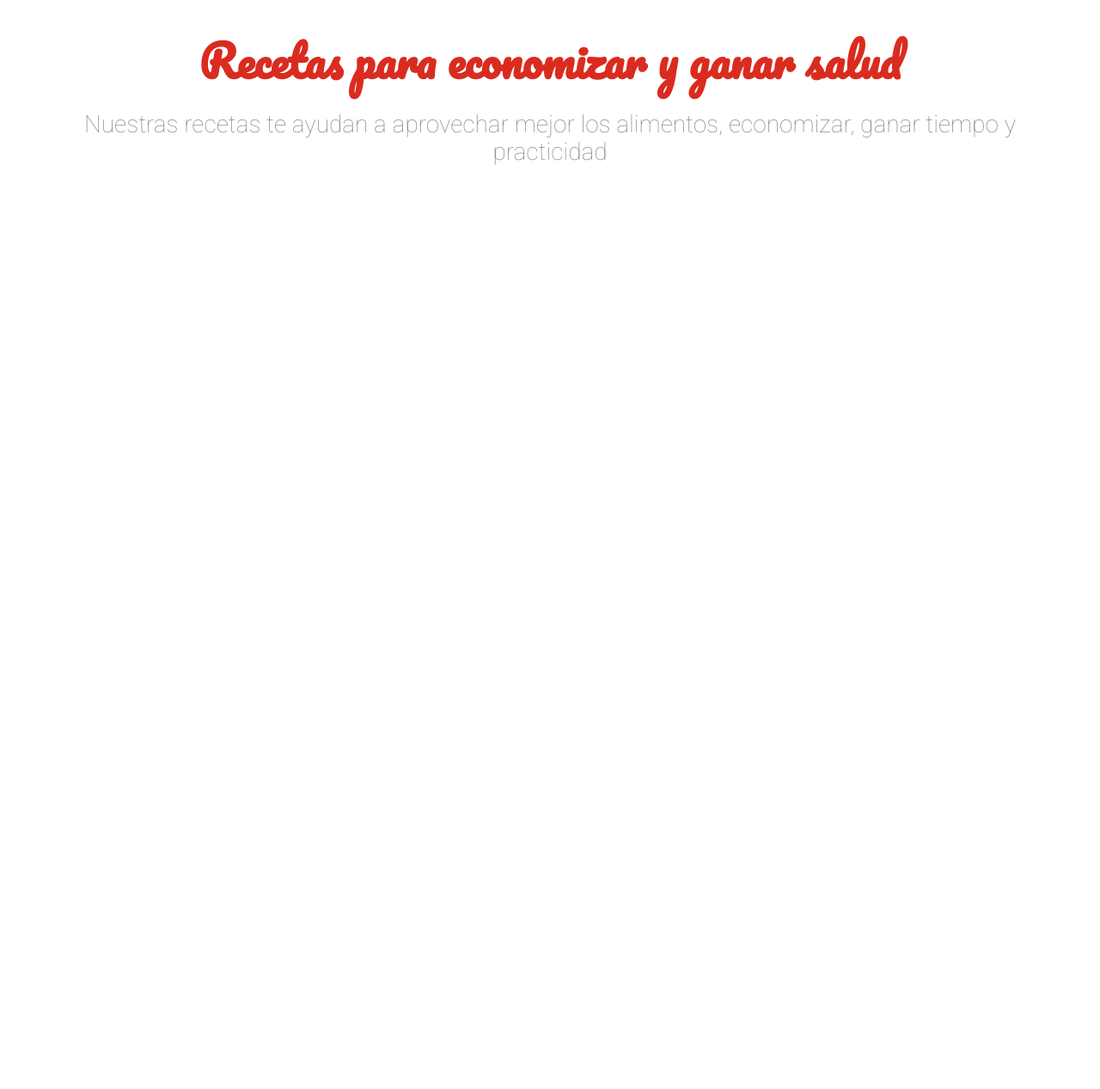
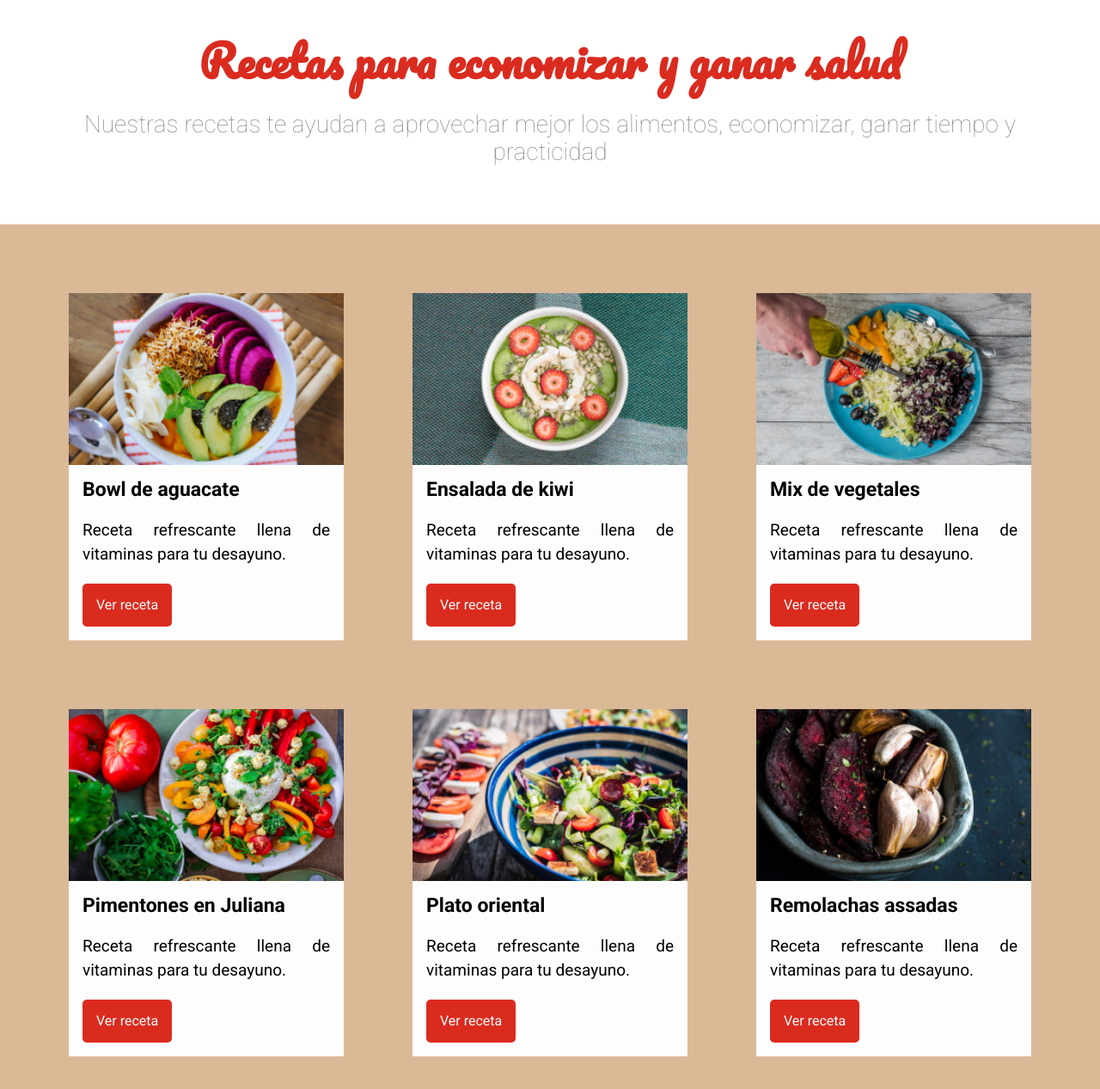
Before and after one commit to julio7173/Front_End-ONE-AluraLatam-G5, a plain HTML site: page index.html in a window 1280 px wide. Shown: the part 794-2061 px from the top of the page at 86% size. Before the commit the page ends 1055 px from the top, so only its background shows below. Drawn offline with Linux system fonts and the light colour scheme.

Commit message:
Sección Recetas: Atomic Design

```diff
--- /dev/null
+++ b/assets/css/receta/receta-boton.css
@@ -0,0 +1,13 @@
+.receta__boton{
+    background: #DA2B1F;
+    border: none;
+    border-radius: 5px;
+    color: #fdfdfd;
+    padding: 1rem;
+    transition: all .5s ease-in-out;
+}
+
+.receta__boton:hover{
+    cursor: pointer;
+    background: #9F1010;
+}
--- /dev/null
+++ b/assets/css/receta/receta-contenido.css
@@ -0,0 +1,3 @@
+.receta__contenido{
+    padding: 1rem;
+}
--- /dev/null
+++ b/assets/css/receta/receta-descripcion.css
@@ -0,0 +1,5 @@
+.receta__descripcion{
+    font-size: 1.1875rem;
+    line-height: 1.5;
+    text-align: justify;
+}
--- /dev/null
+++ b/assets/css/receta/receta-imagen.css
@@ -0,0 +1,3 @@
+.receta__imagen{
+    height: 200px;
+}
--- /dev/null
+++ b/assets/css/receta/receta-titulo.css
@@ -0,0 +1,3 @@
+.receta__titulo{
+    font-size: 1.4375rem;
+}
--- /dev/null
+++ b/assets/css/receta/receta.css
@@ -0,0 +1,14 @@
+.receta{
+    background: #fdfdfd;
+    display: flex;
+    flex-direction: column;
+    margin-bottom: 5rem;
+    margin-right: 5rem;
+    width: calc(33.3333333% - 5rem);
+    transition: all 0.5s ease-in-out;
+}
+
+.receta:hover{
+    font-size: 1.1625rem;
+    transform: scale(1.15rem);
+}
--- /dev/null
+++ b/assets/css/recetas.css
@@ -0,0 +1,6 @@
+.recetas{
+    background: #dab997;
+    display: flex;
+    flex-wrap: wrap;
+    padding: 5rem 0 0 5rem;
+}
--- a/index.html
+++ b/index.html
@@ -20,6 +20,13 @@
         <link rel="stylesheet" href="assets/css/sobre/sobre.css">
         <link rel="stylesheet" href="assets/css/sobre/sobre-titulo.css">
         <link rel="stylesheet" href="assets/css/sobre/sobre-descripcion.css">
+        <link rel="stylesheet" href="assets/css/recetas.css">
+        <link rel="stylesheet" href="assets/css/receta/receta.css">
+        <link rel="stylesheet" href="assets/css/receta/receta-imagen.css">
+        <link rel="stylesheet" href="assets/css/receta/receta-contenido.css">
+        <link rel="stylesheet" href="assets/css/receta/receta-titulo.css">
+        <link rel="stylesheet" href="assets/css/receta/receta-descripcion.css">
+        <link rel="stylesheet" href="assets/css/receta/receta-boton.css">
     </head>
 
     <body>
@@ -52,6 +59,56 @@
                 <h2 class="sobre__titulo"> Recetas para economizar y ganar salud </h2>
                 <p class="sobre__descripcion"> Nuestras recetas te ayudan a aprovechar mejor los alimentos, economizar, ganar tiempo y practicidad </p>
             </section>
+            <section class="recetas">
+                <div class="receta">
+                  <img class="receta__imagen" alt="bol de aguacate" src="./assets/img/recetas/ensalada-de-frutas.jpg" />
+                  <div class="receta__contenido">
+                    <h4 class="receta__titulo">Bowl de aguacate</h4>
+                    <p class="receta__descripcion">Receta refrescante llena de vitaminas para tu desayuno.</p>
+                    <button class="receta__boton">Ver receta</button>
+                  </div>
+                </div>
+                <div class="receta">
+                  <img class="receta__imagen" alt="Ensalada de kiwi" src="./assets/img/recetas/ensalada-de-kiwi.jpg" />
+                  <div class="receta__contenido">
+                    <h4 class="receta__titulo">Ensalada de kiwi</h4>
+                    <p class="receta__descripcion">Receta refrescante llena de vitaminas para tu desayuno.</p>
+                    <button class="receta__boton">Ver receta</button>
+                  </div>
+                </div>
+                <div class="receta">
+                  <img class="receta__imagen" alt="Mix de vegetales" src="./assets/img/recetas/mix-de-vegetales.jpg" />
+                  <div class="receta__contenido">
+                    <h4 class="receta__titulo">Mix de vegetales</h4>
+                    <p class="receta__descripcion">Receta refrescante llena de vitaminas para tu desayuno.</p>
+                    <button class="receta__boton">Ver receta</button>
+                  </div>
+                </div>
+                <div class="receta">
+                  <img class="receta__imagen" alt="Pimentones en Juliana" src="./assets/img/recetas/pimentones-juliana.jpg" />
+                  <div class="receta__contenido">
+                    <h4 class="receta__titulo">Pimentones en Juliana</h4>
+                    <p class="receta__descripcion">Receta refrescante llena de vitaminas para tu desayuno.</p>
+                    <button class="receta__boton">Ver receta</button>
+                  </div>
+                </div>
+                <div class="receta">
+                  <img class="receta__imagen" alt="Plato oriental" src="./assets/img/recetas/plato-oriental.jpg" />
+                  <div class="receta__contenido">
+                    <h4 class="receta__titulo">Plato oriental</h4>
+                    <p class="receta__descripcion">Receta refrescante llena de vitaminas para tu desayuno.</p>
+                    <button class="receta__boton">Ver receta</button>
+                  </div>
+                </div>
+                <div class="receta">
+                  <img class="receta__imagen" alt="Remolachas asadas" src="./assets/img/recetas/beterrabas-asadas.jpg" />
+                  <div class="receta__contenido">
+                    <h4 class="receta__titulo">Remolachas assadas</h4>
+                    <p class="receta__descripcion">Receta refrescante llena de vitaminas para tu desayuno.</p>
+                    <button class="receta__boton">Ver receta</button>
+                  </div>
+                </div>
+              </section>
         </main>
 
     </body>
```
